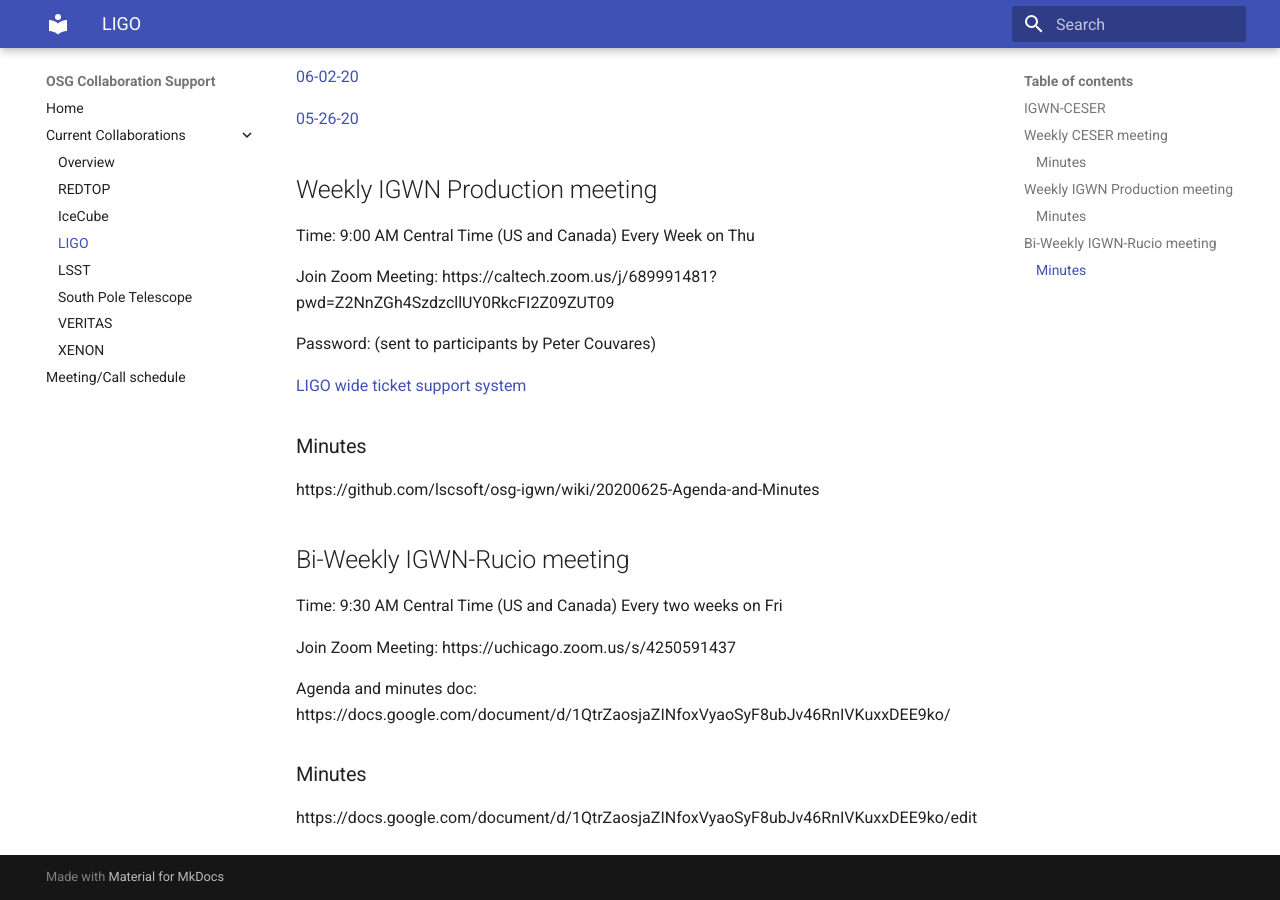
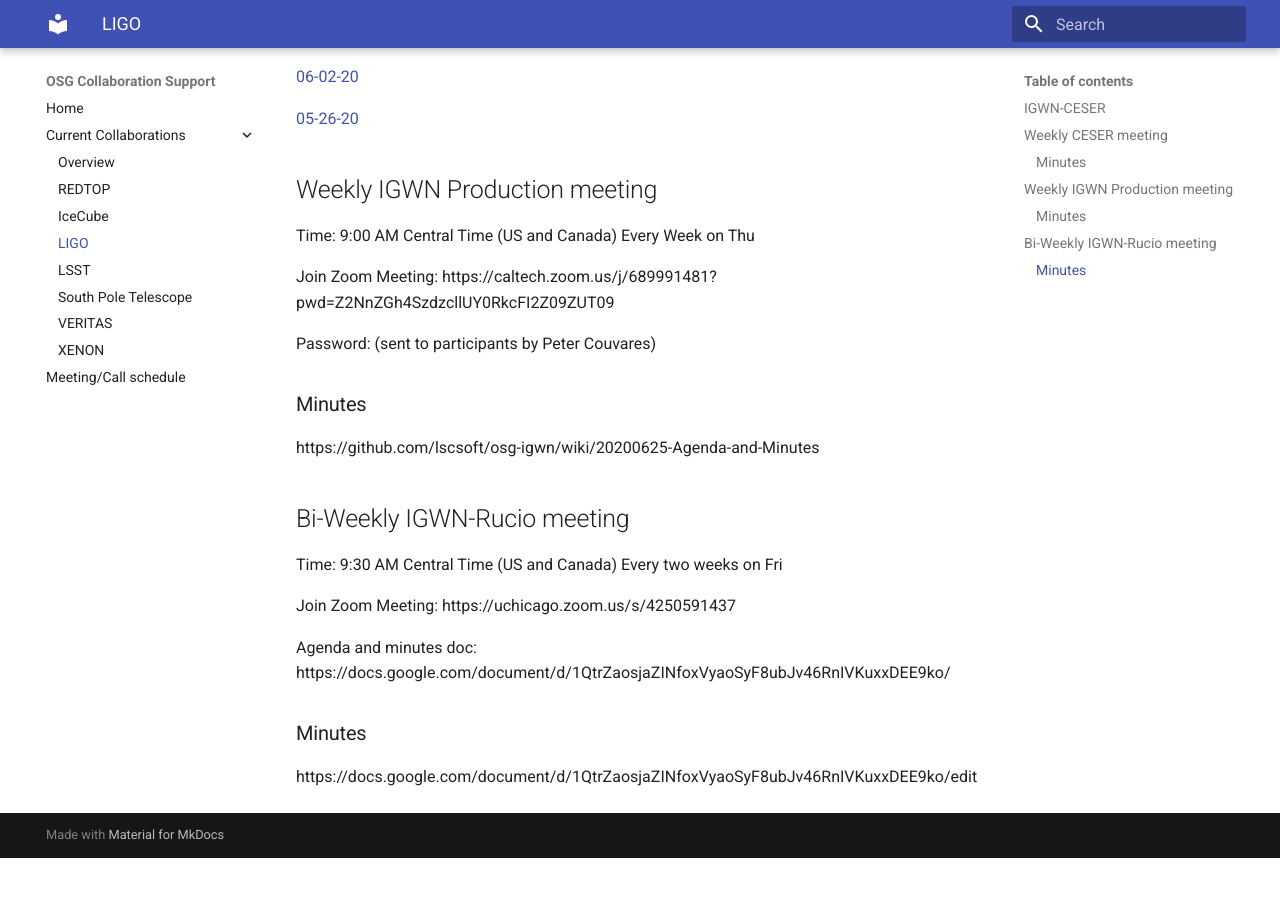
Before and after one commit to osg-htc/collaboration-support, an MkDocs documentation site: the page built from docs/projects/ligo.md, in a window 1280 px wide and 900 px high, scrolled down 620 px. Built offline with MkDocs 1.6.1 and Material for MkDocs 9.7.7, drawn with Linux system fonts in a browser that asks for light colours; after the commit the page ends 1478 px from its top, so only the background shows below that.

Commit message:
Update ligo.md

```diff
--- a/docs/projects/ligo.md
+++ b/docs/projects/ligo.md
@@ -35,8 +35,6 @@
 
 Password: (sent to participants by Peter Couvares)
 
-[LIGO wide ticket support system](https://github.com/lscsoft/osg-igwn/)
-
 ### Minutes
 
 https://github.com/lscsoft/osg-igwn/wiki/20200625-Agenda-and-Minutes
```
